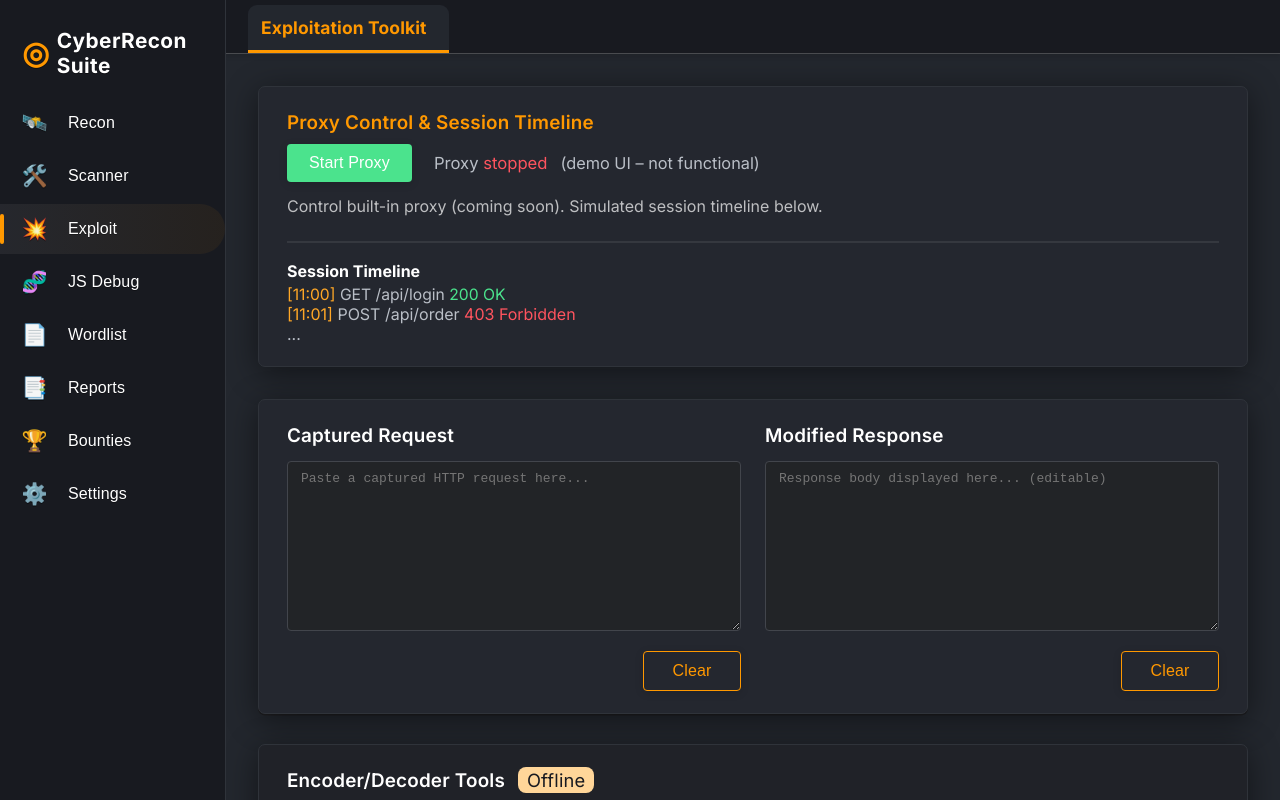
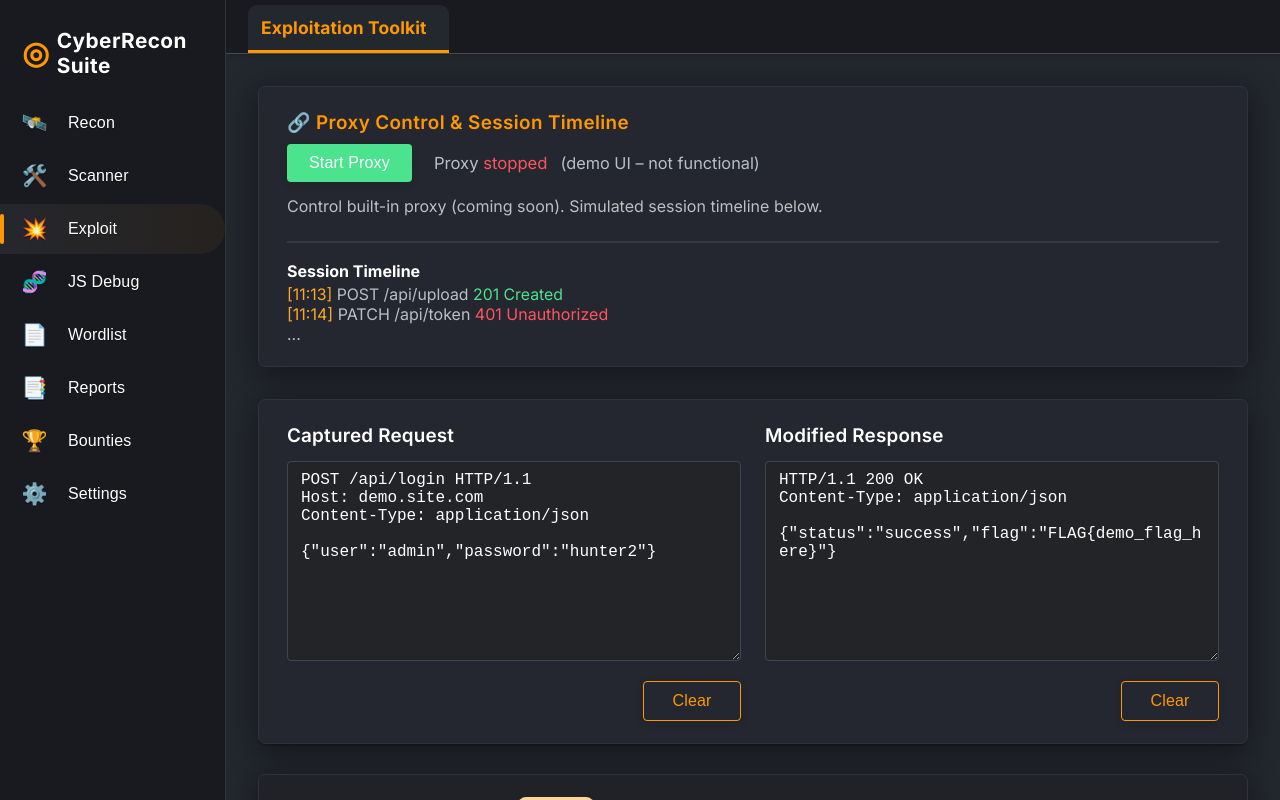
Before and after one commit to Workflow-Manager-admin/cyberrecon-suite-26393-aec3d6ad, a React (Create React App) app in the folder cyberrecon_suite/: page / in a window 1280 px wide. Both pictures are taken after a click on the tab "Exploit". Built offline with nearby package versions, Linux system fonts and the light colour scheme; the HTML template or start-up script is replaced by a standard one.

Commit message:
Auto-commit: Changes as of 2025-06-02T18:19:17.556481+00:00

```diff
--- a/cyberrecon_suite/src/modules/ExploitModule.js
+++ b/cyberrecon_suite/src/modules/ExploitModule.js
@@ -4,14 +4,24 @@
  */
 import React, { useState } from "react";
 
-/**
- * Simple request/response panes, proxy demo, and basic encode/decode UI.
- * Modern dark layout, visually separated panels, Burp Suite-inspired style.
- */
+// Demo requests for placeholder content
+const DEMO_REQUEST = `POST /api/login HTTP/1.1
+Host: demo.site.com
+Content-Type: application/json
+
+{"user":"admin","password":"hunter2"}
+`;
+const DEMO_RESPONSE = `HTTP/1.1 200 OK
+Content-Type: application/json
+
+{"status":"success","flag":"FLAG{demo_flag_here}"}
+`;
+
+// PUBLIC_INTERFACE
 export default function ExploitModule() {
   const [proxyRunning, setProxyRunning] = useState(false);
-  const [request, setRequest] = useState("");
-  const [response, setResponse] = useState("");
+  const [request, setRequest] = useState(DEMO_REQUEST);
+  const [response, setResponse] = useState(DEMO_RESPONSE);
   const [decoderInput, setDecoderInput] = useState("");
   const [decoderOutput, setDecoderOutput] = useState("");
   const [decodeMode, setDecodeMode] = useState("base64");
@@ -39,7 +49,9 @@ export default function ExploitModule() {
   return (
     <div>
       <div className="panel" style={{ marginBottom: 32, background: "var(--color-bg-panel)", boxShadow: "0 6px 32px 0 #0007" }}>
-        <div className="panel-header" style={{ color: "var(--color-accent)" }}>Proxy Control & Session Timeline</div>
+        <div className="panel-header" style={{ color: "var(--color-accent)", letterSpacing: "0.02em" }}>
+          <span role="img" aria-label="proxy">🔗</span> Proxy Control &amp; Session Timeline
+        </div>
         <div style={{ display: "flex", alignItems: "center", gap: 22 }}>
           <button
             className={`btn ${proxyRunning ? "btn-error" : "btn-success"}`}
@@ -61,11 +73,11 @@ export default function ExploitModule() {
         <hr className="divider" />
         <div>
           <strong>Session Timeline</strong>
-          <div className="text-faint" style={{ fontSize: "0.98em", marginTop: 4 }}>
-            <span style={{ color: "#ffa726" }}>[11:00]</span> GET /api/login <span style={{ color: "#4be38d" }}>200 OK</span>
+          <div className="text-faint" style={{ fontSize: "0.99em", marginTop: 4 }}>
+            <span style={{ color: "#ffa726" }}>[11:13]</span> POST /api/upload <span style={{ color: "#4be38d" }}>201 Created</span>
           </div>
           <div className="text-faint">
-            <span style={{ color: "#ffa726" }}>[11:01]</span> POST /api/order <span style={{ color: "#ff545f" }}>403 Forbidden</span>
+            <span style={{ color: "#ffa726" }}>[11:14]</span> PATCH /api/token <span style={{ color: "#ff545f" }}>401 Unauthorized</span>
           </div>
           <div className="text-faint"><span style={{ color: "#babfc7" }}>...</span></div>
         </div>
@@ -75,7 +87,7 @@ export default function ExploitModule() {
           <div className="panel-header">Captured Request</div>
           <textarea
             rows={10}
-            style={{ width: "100%", background: "#222427", color: "#fff" }}
+            style={{ width: "100%", background: "#222427", color: "#fff", fontFamily: "JetBrains Mono, monospace" }}
             value={request}
             onChange={e => setRequest(e.target.value)}
             placeholder="Paste a captured HTTP request here..."
@@ -89,7 +101,7 @@ export default function ExploitModule() {
           <div className="panel-header">Modified Response</div>
           <textarea
             rows={10}
-            style={{ width: "100%", background: "#222427", color: "#fff" }}
+            style={{ width: "100%", background: "#222427", color: "#fff", fontFamily: "JetBrains Mono, monospace" }}
             value={response}
             onChange={e => setResponse(e.target.value)}
             placeholder="Response body displayed here... (editable)"
@@ -121,7 +133,7 @@ export default function ExploitModule() {
         </select>
         <textarea
           rows={4}
-          style={{ width: "100%", background: "#222427", color: "#ffe381" }}
+          style={{ width: "100%", background: "#222427", color: "#ffe381", fontFamily: "monospace" }}
           placeholder={decodeMode === "base64" ? "Paste base64 string..." : "Paste JWT (header.payload.sig)..."}
           value={decoderInput}
           onChange={e => setDecoderInput(e.target.value)}
@@ -134,10 +146,10 @@ export default function ExploitModule() {
           {decoderOutput ? decoderOutput : <span className="text-faint">(Decoded output shown here)</span>}
         </div>
       </div>
-      <div className="description" style={{ marginTop: 15, color: "#babfc7" }}>
-        <b>Exploitation Toolkit</b>: Use the proxy to intercept traffic (coming soon), paste HTTP requests, decode tokens and more.<br />
-        Modify requests/responses, replay attacks, decode JWT or base64, and review your session timeline.<br />
-        <span className="badge-faint">Premium UI Prototype</span>
+      <div className="description" style={{ marginTop: 18, color: "#babfc7" }}>
+        <b>Exploitation Toolkit:</b> Advanced workflow for proxy interception, decoding, and attack replay coming soon.<br/>
+        <span style={{ color: "#ff9800", fontWeight: 500 }}>Modern dual-pane and premium encode/decode tool UI helps craft, replay, and analyze attacks with visual polish.</span>
+        <span className="badge-faint" style={{ marginLeft: 13 }}>Premium UI</span>
       </div>
     </div>
   );
```
Also changed, not shown: 2 other files (tests, documents, lock files or other folders).
